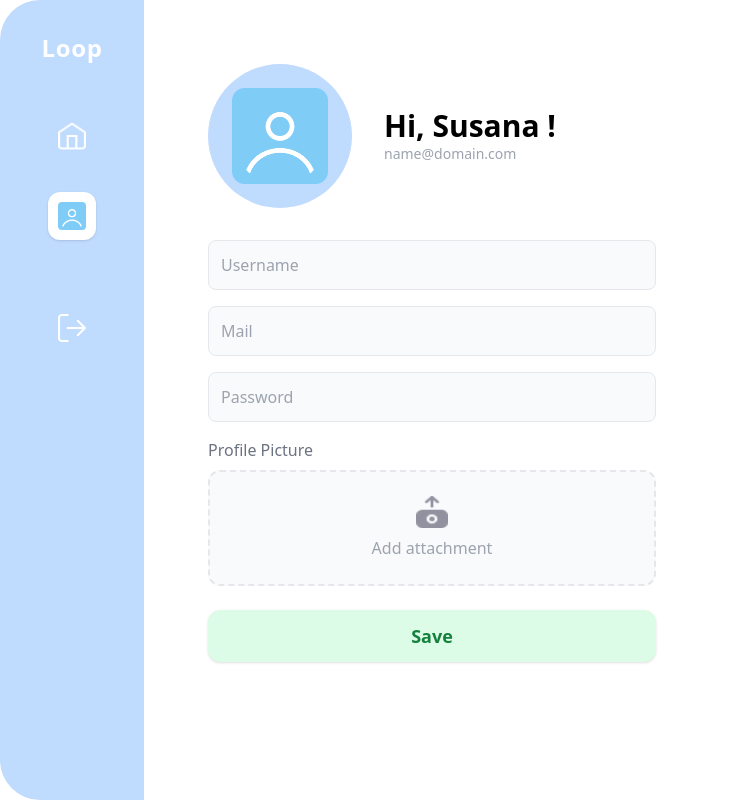
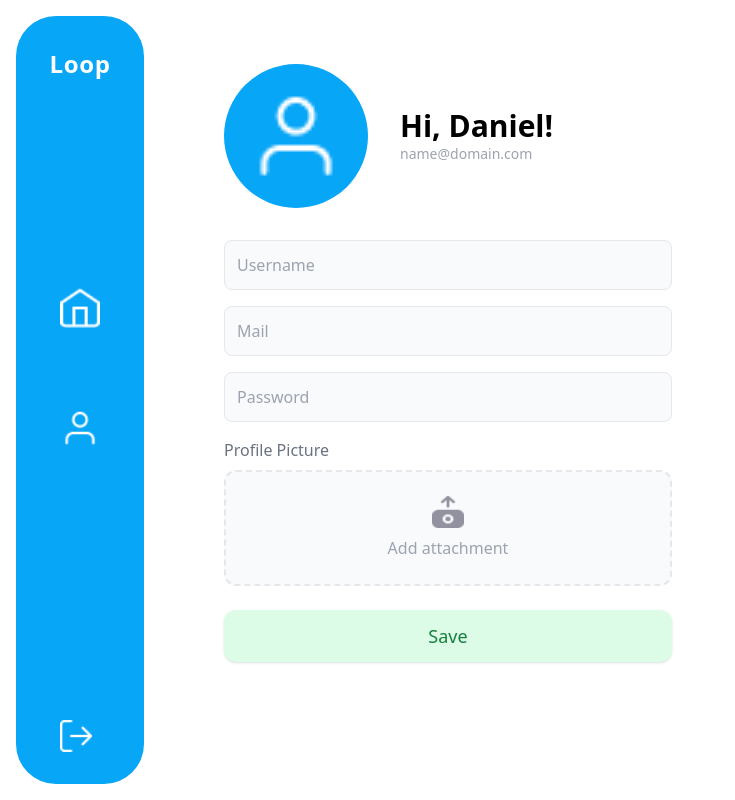
Before and after one commit to thursdaygirll/LoopWebApp, a Django app: page /profile/ in a window 1280 px wide. Shown: the whole page, without its empty margins (0-735 px from the left). Run offline with Django 5.2, Linux system fonts and the light colour scheme; some libraries are stand-ins or nearby versions.

Commit message:
ajuste de las pantallas

```diff
--- a/templates/main/profile.html
+++ b/templates/main/profile.html
@@ -9,29 +9,30 @@
 <body class="min-h-screen bg-white">
     <div class="flex min-h-screen">
         <!-- Sidebar -->
-        <aside class="bg-blue-200 w-36 flex flex-col items-center py-8 rounded-l-[2.5rem]">
+        <aside class="bg-[#08A6F7] w-32 flex flex-col items-center py-8 rounded-[2.5rem] m-4">
             <h2 class="text-2xl font-bold text-white mb-12 tracking-wide">Loop</h2>
-            <nav class="flex flex-col gap-8 w-full items-center">
-                <a href="/dashboard/" class="w-12 h-12 flex items-center justify-center rounded-xl hover:bg-blue-100 transition">
-                    <img src="{% static 'main/homeicon.png' %}" alt="Home" class="w-7 h-7" />
-                </a>
-                <a href="/profile/" class="w-12 h-12 flex items-center justify-center rounded-xl bg-white shadow">
-                    <img src="{% static 'main/avatar.png' %}" alt="Profile" class="w-7 h-7" />
-                </a>
-                <div class="flex-grow"></div>
-                <a href="/" class="w-12 h-12 flex items-center justify-center rounded-xl hover:bg-blue-100 transition">
-                    <img src="{% static 'main/logouticon.png' %}" alt="Logout" class="w-7 h-7" />
+            <nav class="flex flex-col h-full">
+                <div class="flex flex-col gap-20 mt-40">
+                    <a href="/dashboard/" class="text-white hover:opacity-80 transition">
+                        <img src="{% static 'main/homeicon.png' %}" alt="Home" class="w-10 h-10" />
+                    </a>
+                    <a href="/profile/" class="text-white hover:opacity-80 transition">
+                        <img src="{% static 'main/User.png' %}" alt="Profile" class="w-10 h-10" />
+                    </a>
+                </div>
+                <a href="/" class="text-white hover:opacity-80 transition mt-auto">
+                    <img src="{% static 'main/logouticon.png' %}" alt="Logout" class="w-8 h-8" />
                 </a>
             </nav>
         </aside>
         <!-- Main Content -->
         <main class="flex-1 p-16">
             <div class="flex items-center gap-8 mb-8">
-                <div class="w-36 h-36 rounded-full bg-blue-200 flex items-center justify-center">
-                    <img src="{% static 'main/avatar.png' %}" alt="Profile" class="w-24 h-24" />
+                <div class="w-36 h-36 rounded-full bg-[#08A6F7] flex items-center justify-center">
+                    <img src="{% static 'main/user.png' %}" alt="Profile" class="w-24 h-24" />
                 </div>
                 <div>
-                    <h1 class="text-3xl font-bold">Hi, Susana !</h1>
+                    <h1 class="text-3xl font-bold">Hi, Daniel!</h1>
                     <p class="text-gray-400 text-sm">name@domain.com</p>
                 </div>
             </div>
@@ -46,7 +47,7 @@
                         Add attachment
                     </div>
                 </div>
-                <button class="w-full bg-green-100 rounded-xl py-3 font-bold text-lg text-green-700 shadow transition hover:bg-green-200">Save</button>
+                <button class="w-full bg-green-100 rounded-xl py-3 font-medium text-lg text-green-700 shadow transition hover:bg-green-200">Save</button>
             </form>
         </main>
     </div>
```
Also changed, not shown: templates/main/dashboard.html (+44 -27 lines), templates/main/login.html (+14 -12 lines), static/main/User.png (added).
